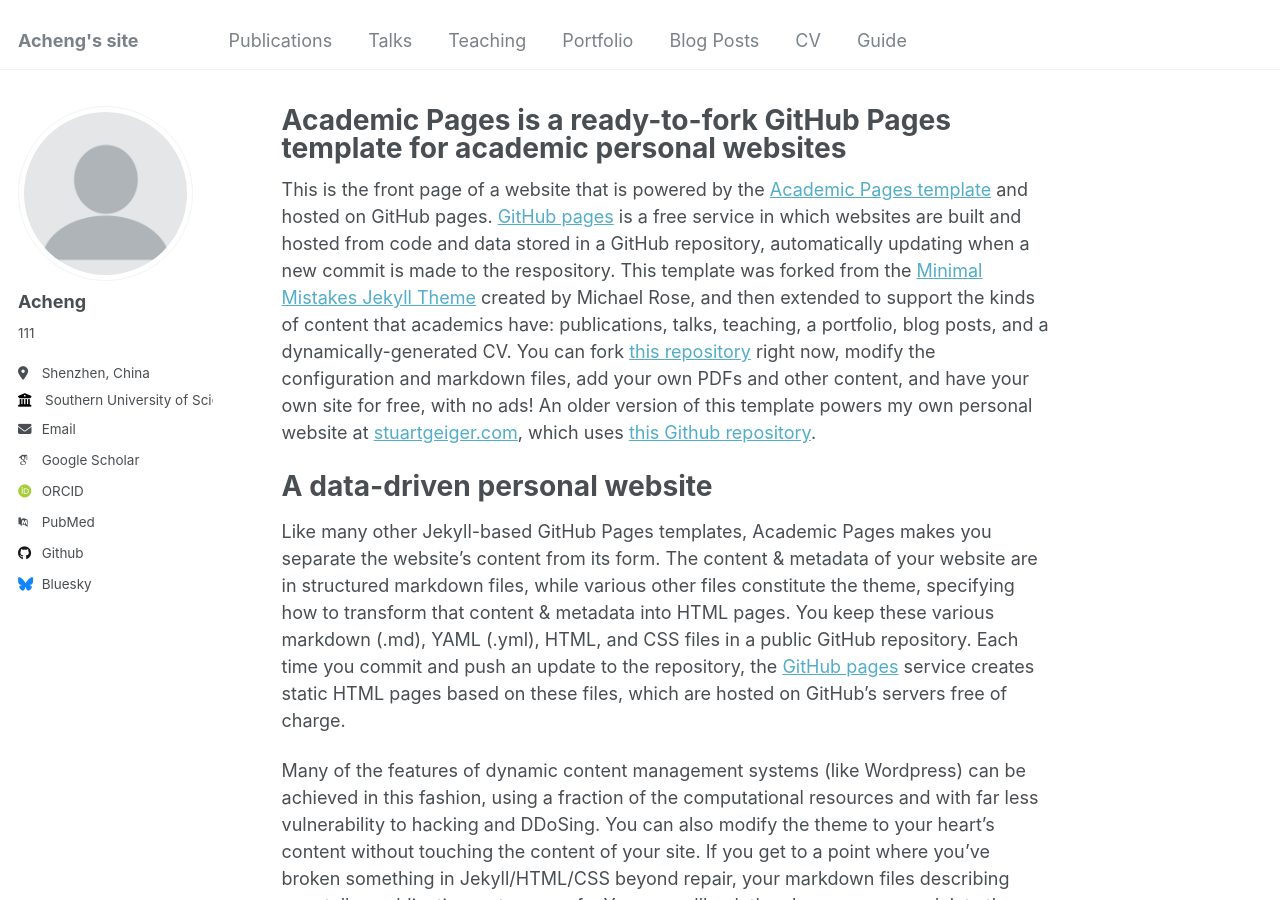
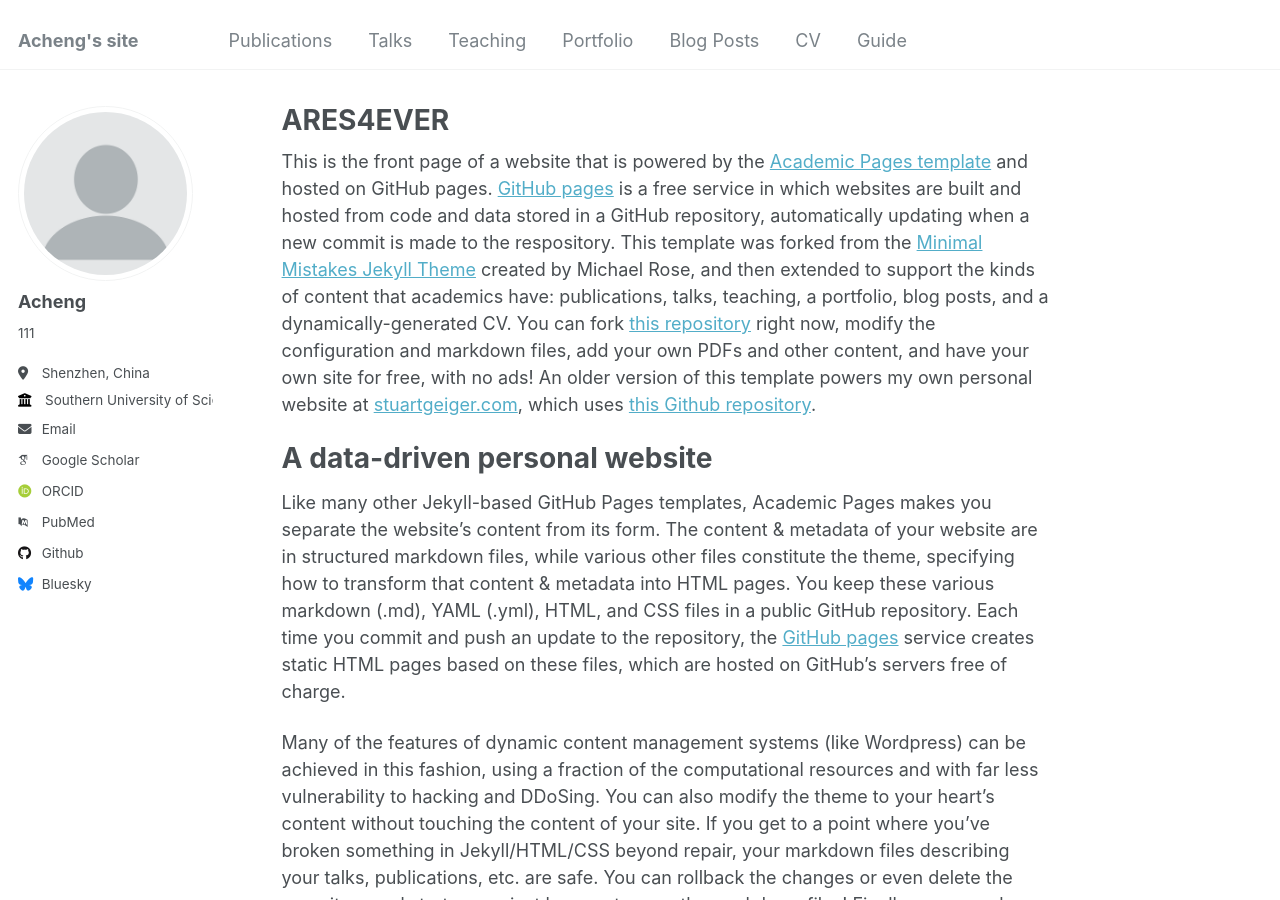
Before and after one commit to Acheng0211/acheng0211.github.io, a Jekyll site: the page built from _pages/about.md, in a window 1280 px wide and 900 px high. Built offline with Jekyll 4.4.1, drawn with Linux system fonts in a browser that asks for light colours; some web fonts are replaced.

Commit message:
test: title

```diff
--- a/_pages/about.md
+++ b/_pages/about.md
@@ -1,6 +1,6 @@
 ---
 permalink: /
-title: "Academic Pages is a ready-to-fork GitHub Pages template for academic personal websites"
+title: "ARES4EVER"
 author_profile: true
 redirect_from:
   - /about/
```
